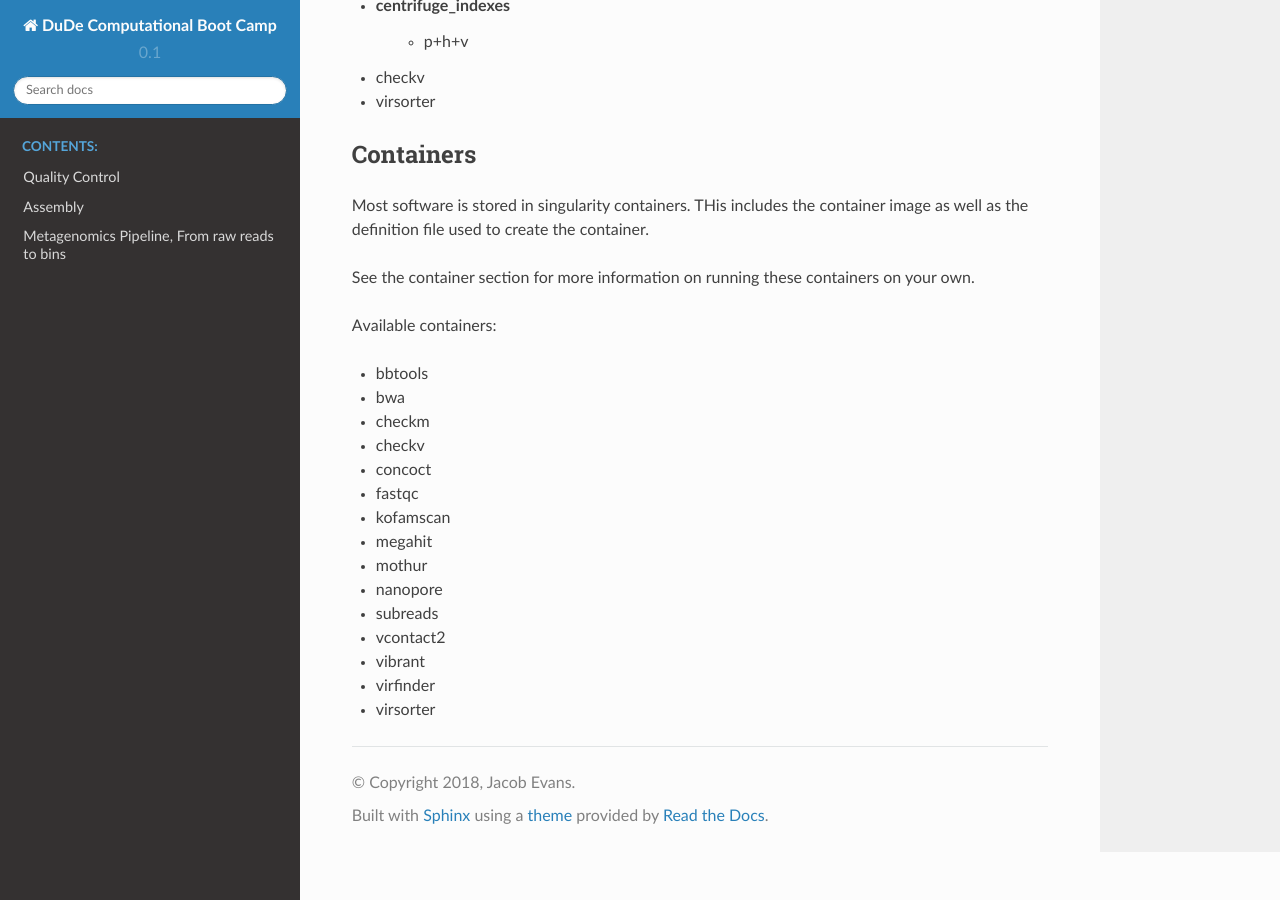
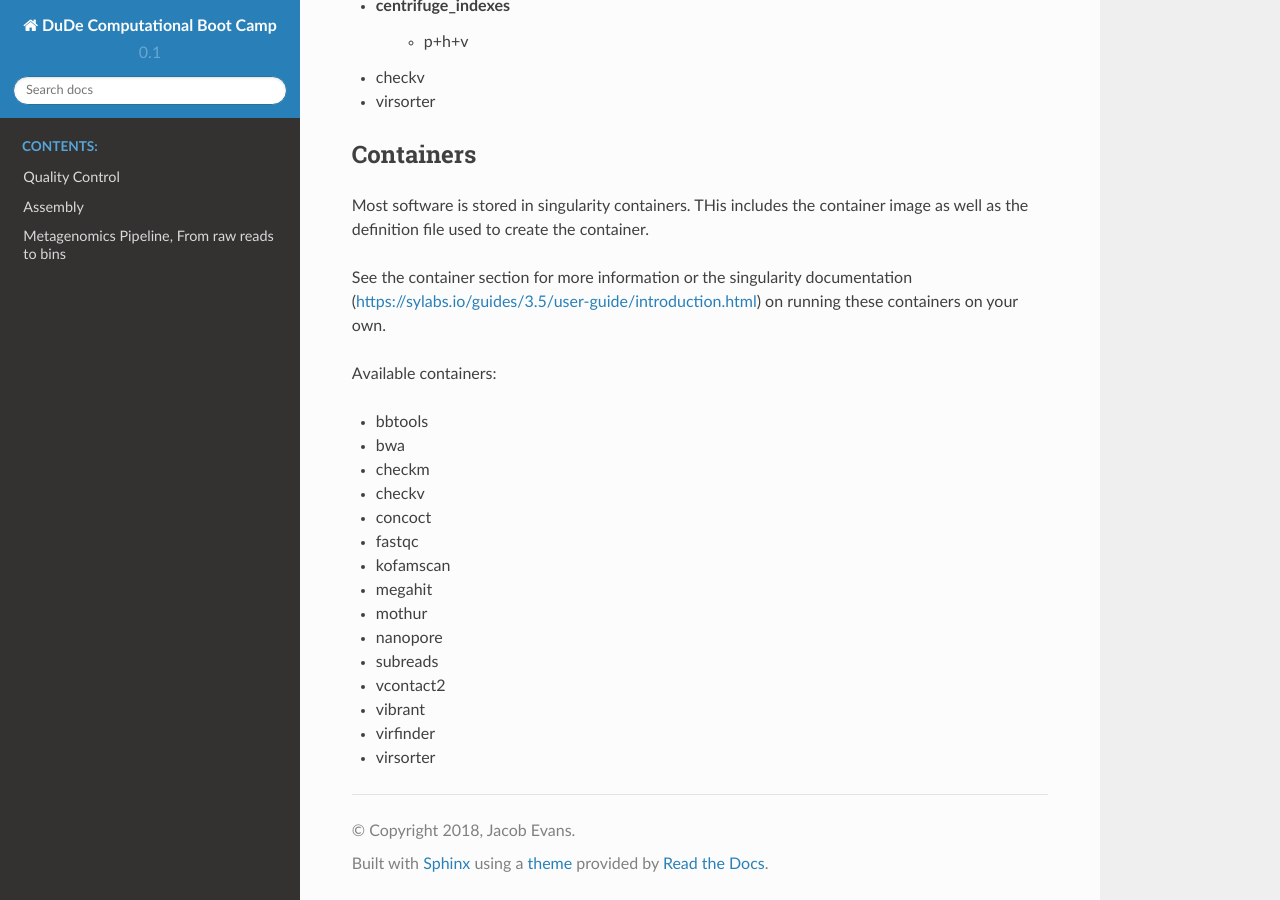
Before and after one commit to DenefLab/Computational-boot-camp, a Sphinx documentation site: the page built from docs/source/SharedResources.rst, in a window 1280 px wide and 900 px high, scrolled down 2010 px. Built offline with Sphinx 7.4.7 and the Read the Docs theme 2.0.0, drawn with Linux system fonts in a browser that asks for light colours; formulas are drawn with MathJax 3.

Commit message:
Update SharedResources.rst

```diff
--- a/docs/source/SharedResources.rst
+++ b/docs/source/SharedResources.rst
@@ -89,7 +89,7 @@ Containers
 Most software is stored in singularity containers. THis includes the container image as well as the definition
 file used to create the container.
 
-See the container section for more information on running these containers on your own.
+See the container section for more information or the singularity documentation (https://sylabs.io/guides/3.5/user-guide/introduction.html) on running these containers on your own.
 
 Available containers:
 
```
